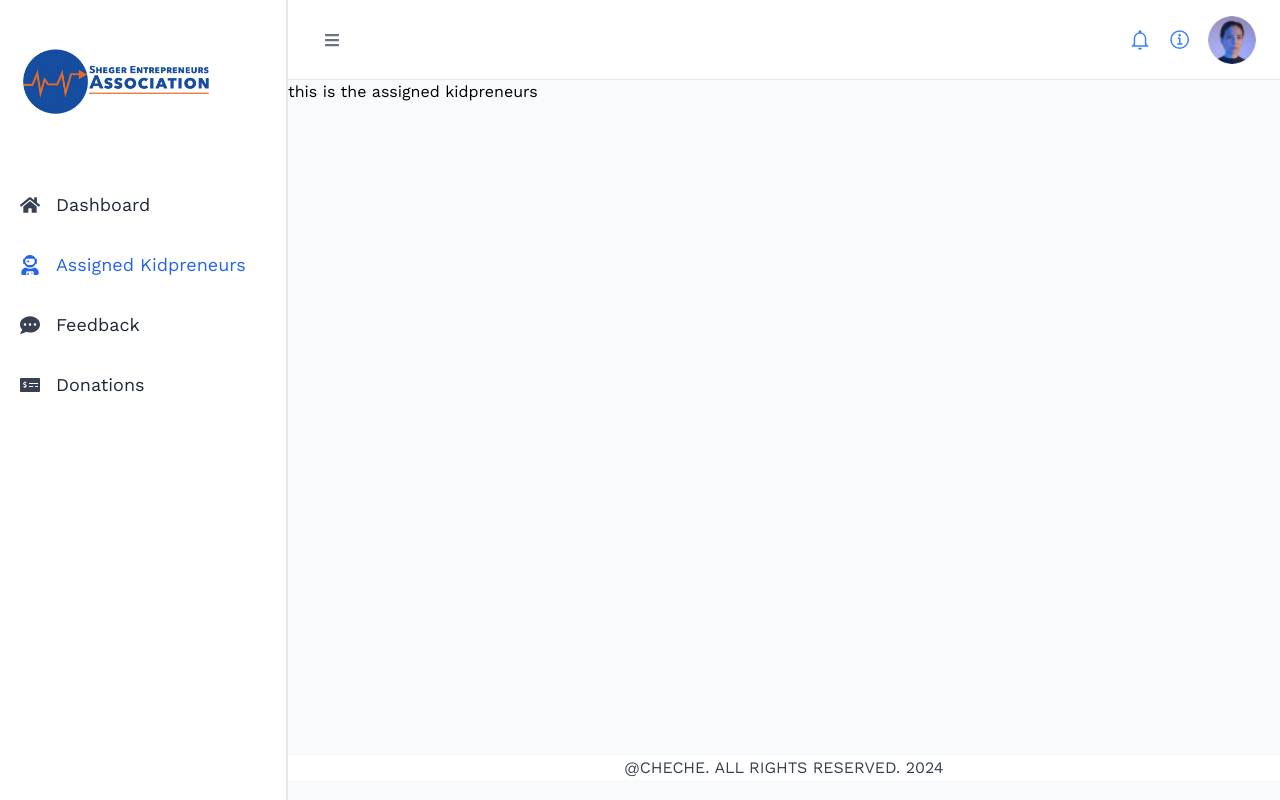
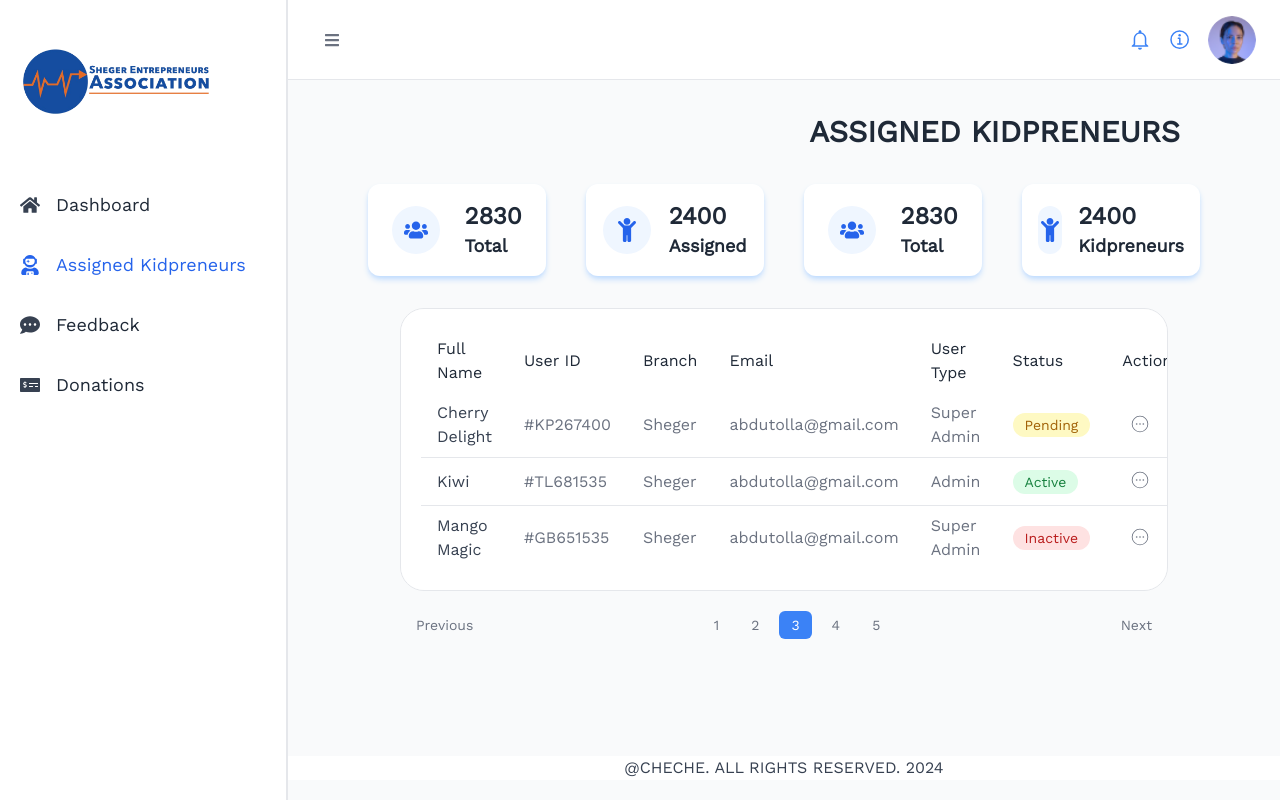
Before and after one commit to MillionTenkir/seawas-next, a Next.js app: page /assignedkidpreneurs in a window 1280 px wide. Built offline with nearby package versions, Linux system fonts and the light colour scheme.

Commit message:
update the events and start working on the aboutus

```diff
--- a/app/(home)/assignedkidpreneurs/page.tsx
+++ b/app/(home)/assignedkidpreneurs/page.tsx
@@ -1,7 +1,87 @@
 import React from "react";
+import StatusCards from "@/components/StatusCards";
+import { FaChild, FaUsers } from "react-icons/fa";
+import Table from "@/components/Table";
 
 const page = () => {
-  return <div>this is the assigned kidpreneurs</div>;
+  const data = [
+    {
+      name: "Cherry Delight",
+      id: "#KP267400",
+      branch: "Sheger",
+      email: "abdutolla@gmail.com",
+      type: "Super Admin",
+      status: "Pending",
+      color: "bg-yellow-100 text-yellow-700",
+    },
+    {
+      name: "Kiwi",
+      id: "#TL681535",
+      branch: "Sheger",
+      email: "abdutolla@gmail.com",
+      type: "Admin",
+      status: "Active",
+      color: "bg-green-100 text-green-700",
+    },
+    {
+      name: "Mango Magic",
+      id: "#GB651535",
+      branch: "Sheger",
+      email: "abdutolla@gmail.com",
+      type: "Super Admin",
+      status: "Inactive",
+      color: "bg-red-100 text-red-700",
+    },
+  ];
+
+  return (
+    <>
+      <div className="mx-20">
+        <section className="w-full flex items-end flex-col ">
+          <div className="flex flex-row">
+            <div className="container mx-auto">
+              <h1 className="uppercase font-work-sans font-bold text-gray-800 sm:text-[30px] sm:leading-[64px] text-[10px] leading-[46px] m-5 justify-end">
+                Assigned Kidpreneurs
+              </h1>
+            </div>
+          </div>
+        </section>
+        <section className="grid grid-cols-1 md:grid-cols-4 gap-10">
+          <StatusCards
+            icon={FaUsers}
+            label={"Total"}
+            value={2830}
+            percentage={40}
+            isPositive={true}
+          />
+          <StatusCards
+            icon={FaChild}
+            label={"Assigned"}
+            value={2400}
+            percentage={8}
+            isPositive={false}
+          />
+          <StatusCards
+            icon={FaUsers}
+            label={"Total"}
+            value={2830}
+            percentage={40}
+            isPositive={true}
+          />
+          <StatusCards
+            icon={FaChild}
+            label={"Kidpreneurs"}
+            value={2400}
+            percentage={8}
+            isPositive={false}
+          />
+        </section>
+        <section>
+          <Table data={data} />
+        </section>
+      </div>
+    </>
+  );
 };
 
 export default page;
--- a/app/(home)/mentordashboard/page.tsx
+++ b/app/(home)/mentordashboard/page.tsx
@@ -1,4 +1,5 @@
 import React from "react";
+import AdminPieChart from "@/components/PieChartGraph";
 
 const page = () => {
   return (
@@ -10,16 +11,16 @@ const page = () => {
            overflow-hidden hover:shadow-lg hover:shadow-gray-400"
           >
             <img
-              src="/sqaurepic.jpeg"
+              src="/PresidentOfNgo.jpeg"
               alt="donor"
               className="w-auto object-cover rounded-full"
             />
             <div className="pl-5 p-4 flex flex-col justify-between">
               <h2 className="uppercase font-work-sans font-bold text-gray-800 sm:text-[20px]">
-                Gada Tufa
+                Lensa Mohammed
               </h2>
               <h4 className="uppercase font-work-sans font-bold text-gray-800 sm:text-[15px]">
-                CEO of Technology CC
+                President of NGO
               </h4>
               <p className="text-gray-600 mt-2 text-xs">
                 I am here to help. Lorem, ipsum dolor sit amet consectetur
@@ -34,6 +35,16 @@ const page = () => {
             </div>
           </div>
         </section>
+        <section>
+          <div className="grid grid-cols-1 md:grid-cols-2 gap-5">
+            <div className="bg-white">
+              <AdminPieChart />
+            </div>
+            <div className="bg-white">
+              <AdminPieChart />
+            </div>
+          </div>
+        </section>
       </div>
     </>
   );
--- /dev/null
+++ b/app/(root)/aboutus/page.tsx
@@ -0,0 +1,11 @@
+import React from 'react'
+
+const page = () => {
+  return (
+    <div>
+
+    </div>
+  )
+}
+
+export default page
--- a/components/EventsList.tsx
+++ b/components/EventsList.tsx
@@ -4,25 +4,33 @@ const EventsList = () => {
   const eventListManager = [
     {
       id: 1,
-      eventName: "Seminar",
+      eventName: "SEAWAS Anniversary",
       date: "December 10, 2024",
-      color: "blue",
+      color: "bg-yellow-300",
       description:
         "Lorem ipsum dolor, sit amet consectetur adipisicing elit. Provident illum ducimus mollitia nesciunt numquam excepturi, in qui assumenda repellendus doloremque!",
     },
     {
       id: 2,
-      eventName: "Get together",
-      date: "December 14, 2024",
-      color: "red",
+      eventName: "Seminar",
+      date: "December 10, 2024",
+      color: "bg-blue-500",
       description:
         "Lorem ipsum dolor, sit amet consectetur adipisicing elit. Provident illum ducimus mollitia nesciunt numquam excepturi, in qui assumenda repellendus doloremque!",
     },
     {
       id: 3,
+      eventName: "Get together",
+      date: "December 14, 2024",
+      color: "bg-red-500",
+      description:
+        "Lorem ipsum dolor, sit amet consectetur adipisicing elit. Provident illum ducimus mollitia nesciunt numquam excepturi, in qui assumenda repellendus doloremque!",
+    },
+    {
+      id: 4,
       eventName: "Final Round Registration",
       date: "December 20, 2024",
-      color: "green",
+      color: "bg-green-500",
       description:
         "Lorem ipsum dolor, sit amet consectetur adipisicing elit. Provident illum ducimus mollitia nesciunt numquam excepturi, in qui assumenda repellendus doloremque!",
     },
@@ -30,6 +38,7 @@ const EventsList = () => {
   return (
     <>
       <div className="container mx-auto p-6 font-work-sans">
+          <h1 className="uppercase text-center text-[20px] font-bold text-gray-800" >Events</h1>
         <div className="relative border-l border-gray-300">
           {eventListManager.map((eachEventList, index) => (
             <div
@@ -37,7 +46,7 @@ const EventsList = () => {
               key={index}
             >
               <span
-                className={`absolute flex items-center justify-center w-6 h-6 bg-${eachEventList.color}-500 rounded-full -left-3`}
+                className={`absolute flex items-center justify-center w-6 h-6 ${eachEventList.color} rounded-full -left-3`}
               >
                 {/* <span className="w-3 h-3 bg-white rounded-full"></span> */}
               </span>
--- a/components/Navbar.tsx
+++ b/components/Navbar.tsx
@@ -26,6 +26,17 @@ const Navbar = () => {
                   } text-lg text-center font-work-sans`}
                 >
                   Home
+                </p>
+              </Link>
+              <Link href="/aboutus">
+                <p
+                  className={`${
+                    currentPage == "aboutus"
+                      ? "text-blue-600 font-semibold"
+                      : "text-gray-900"
+                  } text-lg text-center font-work-sans`}
+                >
+                  About Us
                 </p>
               </Link>
               <Link href="/handhuuraas">
```
